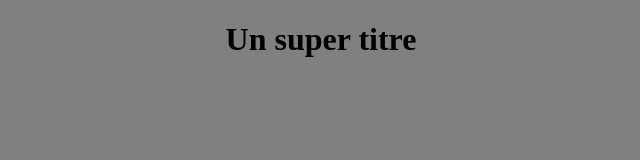
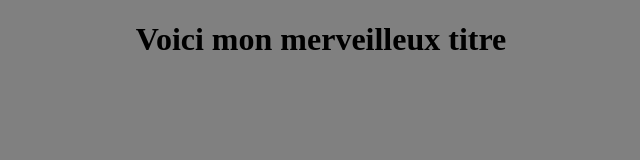
Before and after one commit to BitKilou/TrainingGit2, a plain HTML site: page index.html in a window 1280 px wide. Shown: the whole page, without its empty margins (319-959 px from the left). Drawn offline with Linux system fonts and the light colour scheme.

Commit message:
Modifications du titre

```diff
--- a/index.html
+++ b/index.html
@@ -8,6 +8,6 @@
     <title></title>
 </head>
 <body>
-    <h1>Un super titre</h1>
+    <h1>Voici mon merveilleux titre</h1>
 </body>
 </html>
```
